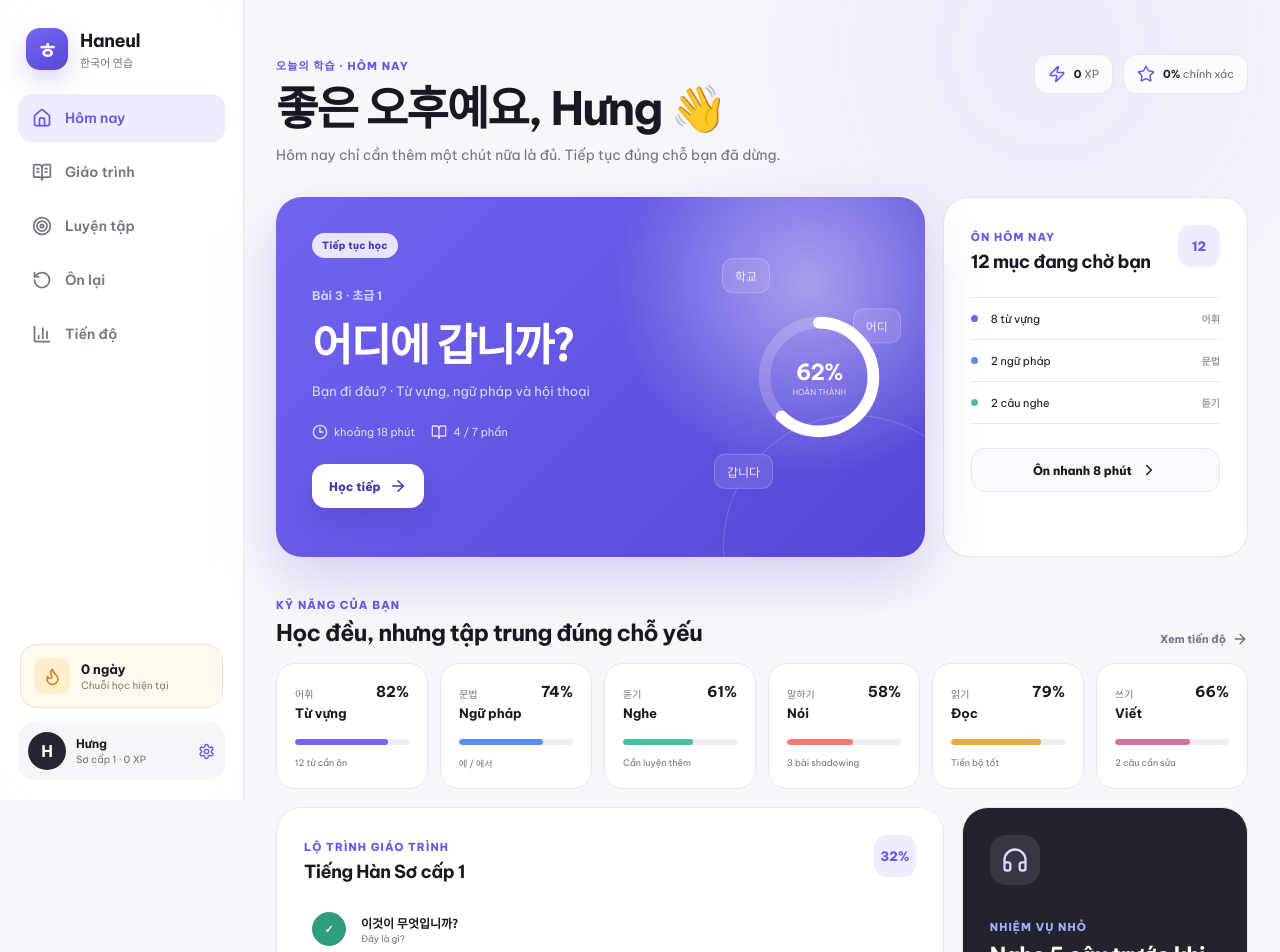
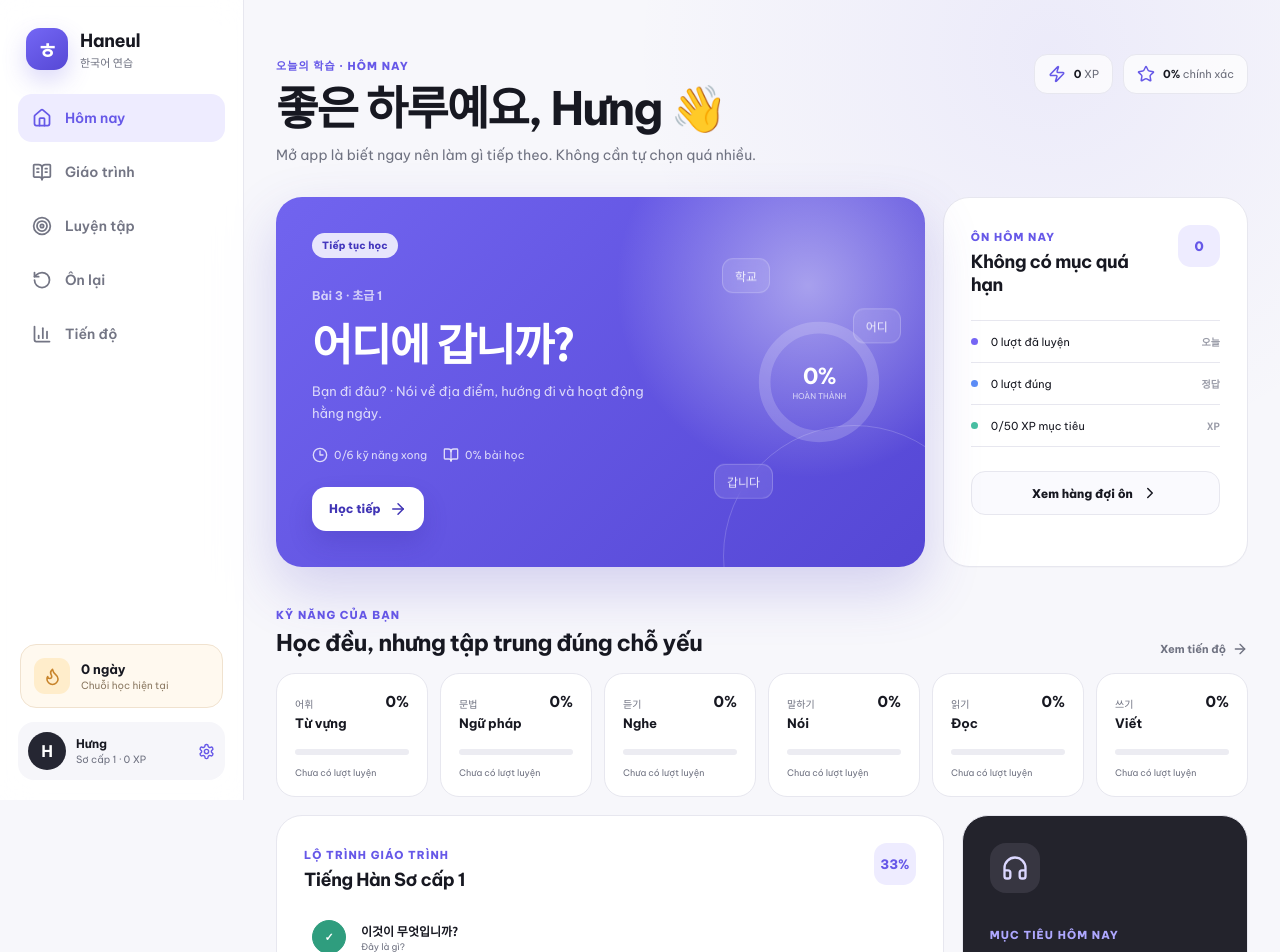
Before and after one commit to phung086/Tieng-Han, a Next.js app: page / in a window 1280 px wide. Shown: the top 952 px of the page. Built offline with nearby package versions, Linux system fonts and the light colour scheme.

Commit message:
refactor: make dashboard fully state-driven

```diff
--- a/src/app/page.tsx
+++ b/src/app/page.tsx
@@ -1,16 +1,52 @@
+"use client";
+
 import Link from "next/link";
 import { ArrowRight, BookOpen, ChevronRight, Clock3, Headphones, Sparkles } from "lucide-react";
 import { ProgressRing } from "@/components/progress-ring";
 import { DashboardLiveStats } from "@/components/dashboard-live-stats";
-import { lessons, skills } from "@/data/demo";
+import { course } from "@/data/content";
+import { accuracy, todayKey, useLearning, type SkillKey } from "@/lib/learning-state";
+
+const skillMeta: Record<SkillKey, { name: string; korean: string; tone: string }> = {
+  vocabulary: { name: "Từ vựng", korean: "어휘", tone: "violet" },
+  grammar: { name: "Ngữ pháp", korean: "문법", tone: "blue" },
+  listening: { name: "Nghe", korean: "듣기", tone: "mint" },
+  speaking: { name: "Nói", korean: "말하기", tone: "coral" },
+  reading: { name: "Đọc", korean: "읽기", tone: "amber" },
+  writing: { name: "Viết", korean: "쓰기", tone: "rose" },
+};
+
+function skillNote(value: number, total: number) {
+  if (!total) return "Chưa có lượt luyện";
+  if (value < 60) return "Nên ưu tiên hôm nay";
+  if (value < 80) return "Đang tiến bộ";
+  return "Đang khá vững";
+}
 
 export default function DashboardPage() {
-  const current = lessons.find((lesson) => lesson.status === "current")!;
+  const { state } = useLearning();
+  const today = todayKey();
+  const todayStat = state.dailyStats[today] ?? { attempts: 0, correct: 0, xp: 0 };
+  const current =
+    course.lessons.find((lesson) => (state.lessonProgress[String(lesson.id)] ?? 0) < 100) ??
+    course.lessons[course.lessons.length - 1];
+  const currentProgress = state.lessonProgress[String(current.id)] ?? 0;
+  const courseProgress = Math.round(
+    course.lessons.reduce((sum, lesson) => sum + (state.lessonProgress[String(lesson.id)] ?? 0), 0) /
+      Math.max(1, course.lessons.length),
+  );
+  const dueCount = Object.values(state.mastery).filter((item) => item.dueAt <= today).length;
+  const completedCurrentSkills = state.completedActivities.filter((id) => id.startsWith("lesson:" + current.id + ":")).length;
+  const goalProgress = Math.min(100, Math.round((state.todayXp / Math.max(1, state.dailyGoal)) * 100));
 
   return (
     <div className="page dashboard-page">
       <header className="page-header">
-        <div><span className="kicker">오늘의 학습 · HÔM NAY</span><h1>좋은 오후예요, Hưng 👋</h1><p>Hôm nay chỉ cần thêm một chút nữa là đủ. Tiếp tục đúng chỗ bạn đã dừng.</p></div>
+        <div>
+          <span className="kicker">오늘의 학습 · HÔM NAY</span>
+          <h1>좋은 하루예요, Hưng 👋</h1>
+          <p>Mở app là biết ngay nên làm gì tiếp theo. Không cần tự chọn quá nhiều.</p>
+        </div>
         <DashboardLiveStats />
       </header>
 
@@ -18,51 +54,81 @@ export default function DashboardPage() {
         <article className="continue-card">
           <div className="continue-copy">
             <span className="pill pill-soft">Tiếp tục học</span>
-            <div className="lesson-index">Bài {current.number} · 초급 1</div>
+            <div className="lesson-index">Bài {current.id} · {course.level}</div>
             <h2>{current.title}</h2>
-            <p>{current.vi} · Từ vựng, ngữ pháp và hội thoại</p>
-            <div className="continue-meta"><span><Clock3 size={16} /> khoảng 18 phút</span><span><BookOpen size={16} /> 4 / 7 phần</span></div>
-            <Link className="primary-button" href="/learn/3">Học tiếp <ArrowRight size={18} /></Link>
+            <p>{current.vi} · {current.objective}</p>
+            <div className="continue-meta">
+              <span><Clock3 size={16} /> {completedCurrentSkills}/6 kỹ năng xong</span>
+              <span><BookOpen size={16} /> {currentProgress}% bài học</span>
+            </div>
+            <Link className="primary-button" href={"/learn/" + current.id}>Học tiếp <ArrowRight size={18} /></Link>
           </div>
           <div className="continue-visual">
             <div className="float-word word-one">학교</div><div className="float-word word-two">어디</div><div className="float-word word-three">갑니다</div>
-            <ProgressRing value={current.progress} size={132} label="hoàn thành" />
+            <ProgressRing value={currentProgress} size={132} label="hoàn thành" />
           </div>
         </article>
 
         <article className="today-card">
-          <div className="card-heading"><div><span className="eyebrow">Ôn hôm nay</span><h3>12 mục đang chờ bạn</h3></div><span className="review-count">12</span></div>
-          <div className="review-breakdown"><div><span className="dot violet" /><span>8 từ vựng</span><strong>어휘</strong></div><div><span className="dot blue" /><span>2 ngữ pháp</span><strong>문법</strong></div><div><span className="dot mint" /><span>2 câu nghe</span><strong>듣기</strong></div></div>
-          <Link className="secondary-button wide" href="/review">Ôn nhanh 8 phút <ChevronRight size={18} /></Link>
+          <div className="card-heading">
+            <div><span className="eyebrow">Ôn hôm nay</span><h3>{dueCount ? dueCount + " mục đến hạn" : "Không có mục quá hạn"}</h3></div>
+            <span className="review-count">{dueCount}</span>
+          </div>
+          <div className="review-breakdown">
+            <div><span className="dot violet" /><span>{todayStat.attempts} lượt đã luyện</span><strong>오늘</strong></div>
+            <div><span className="dot blue" /><span>{todayStat.correct} lượt đúng</span><strong>정답</strong></div>
+            <div><span className="dot mint" /><span>{state.todayXp}/{state.dailyGoal} XP mục tiêu</span><strong>XP</strong></div>
+          </div>
+          <Link className="secondary-button wide" href="/review">{dueCount ? "Ôn các mục đến hạn" : "Xem hàng đợi ôn"} <ChevronRight size={18} /></Link>
         </article>
       </section>
 
       <section className="section-block">
-        <div className="section-title-row"><div><span className="eyebrow">Kỹ năng của bạn</span><h2>Học đều, nhưng tập trung đúng chỗ yếu</h2></div><Link href="/stats">Xem tiến độ <ArrowRight size={16} /></Link></div>
+        <div className="section-title-row">
+          <div><span className="eyebrow">Kỹ năng của bạn</span><h2>Học đều, nhưng tập trung đúng chỗ yếu</h2></div>
+          <Link href="/stats">Xem tiến độ <ArrowRight size={16} /></Link>
+        </div>
         <div className="skill-grid">
-          {skills.map((skill) => (
-            <article className={"skill-card tone-" + skill.tone} key={skill.name}>
-              <div className="skill-top"><div><span className="skill-korean">{skill.korean}</span><h3>{skill.name}</h3></div><strong>{skill.score}%</strong></div>
-              <div className="mini-progress"><span style={{ width: skill.score + "%" }} /></div><p>{skill.note}</p>
-            </article>
-          ))}
+          {(Object.keys(skillMeta) as SkillKey[]).map((key) => {
+            const meta = skillMeta[key];
+            const score = accuracy(state.skills[key]);
+            return (
+              <article className={"skill-card tone-" + meta.tone} key={key}>
+                <div className="skill-top"><div><span className="skill-korean">{meta.korean}</span><h3>{meta.name}</h3></div><strong>{score}%</strong></div>
+                <div className="mini-progress"><span style={{ width: score + "%" }} /></div>
+                <p>{skillNote(score, state.skills[key].total)}</p>
+              </article>
+            );
+          })}
         </div>
       </section>
 
       <section className="dashboard-bottom-grid">
         <article className="path-preview">
-          <div className="card-heading"><div><span className="eyebrow">Lộ trình giáo trình</span><h3>Tiếng Hàn Sơ cấp 1</h3></div><span className="course-progress">32%</span></div>
+          <div className="card-heading"><div><span className="eyebrow">Lộ trình giáo trình</span><h3>{course.title}</h3></div><span className="course-progress">{courseProgress}%</span></div>
           <div className="path-list">
-            {lessons.slice(1, 5).map((lesson) => (
-              <div className={"path-row " + lesson.status} key={lesson.number}><div className="path-node">{lesson.status === "done" ? "✓" : lesson.number}</div><div><strong>{lesson.title}</strong><span>{lesson.vi}</span></div>{lesson.status === "current" ? <span className="current-tag">Đang học</span> : null}</div>
-            ))}
+            {course.lessons.slice(Math.max(0, current.id - 2), Math.min(course.lessons.length, current.id + 2)).map((lesson) => {
+              const progress = state.lessonProgress[String(lesson.id)] ?? 0;
+              const status = progress >= 100 ? "done" : lesson.id === current.id ? "current" : "locked";
+              return (
+                <div className={"path-row " + status} key={lesson.id}>
+                  <div className="path-node">{status === "done" ? "✓" : lesson.id}</div>
+                  <div><strong>{lesson.title}</strong><span>{lesson.vi}</span></div>
+                  {status === "current" ? <span className="current-tag">Đang học</span> : null}
+                </div>
+              );
+            })}
           </div>
           <Link className="text-button" href="/learn">Mở toàn bộ giáo trình <ArrowRight size={16} /></Link>
         </article>
 
         <article className="daily-mission">
-          <div className="mission-icon"><Headphones size={28} /></div><span className="eyebrow">Nhiệm vụ nhỏ</span><h3>Nghe 5 câu trước khi kết thúc hôm nay</h3><p>Chỉ mất khoảng 4 phút. Nội dung lấy đúng từ Bài 3 bạn đang học.</p>
-          <div className="mission-progress"><span /></div><div className="mission-footer"><span>2 / 5 câu</span><Link href="/listening"><Sparkles size={16} /> Luyện ngay</Link></div>
+          <div className="mission-icon"><Headphones size={28} /></div>
+          <span className="eyebrow">Mục tiêu hôm nay</span>
+          <h3>{state.todayXp >= state.dailyGoal ? "Bạn đã đạt mục tiêu hôm nay 🎉" : "Hoàn thành " + state.dailyGoal + " XP hôm nay"}</h3>
+          <p>{state.todayXp >= state.dailyGoal ? "Có thể ôn nhẹ hoặc dừng ở đây." : "Chỉ cần một phiên ngắn nữa để giữ nhịp học."}</p>
+          <div className="mission-progress"><span style={{ width: goalProgress + "%" }} /></div>
+          <div className="mission-footer"><span>{state.todayXp} / {state.dailyGoal} XP</span><Link href={"/listening?lesson=" + current.id}><Sparkles size={16} /> Luyện ngay</Link></div>
         </article>
       </section>
     </div>
```
